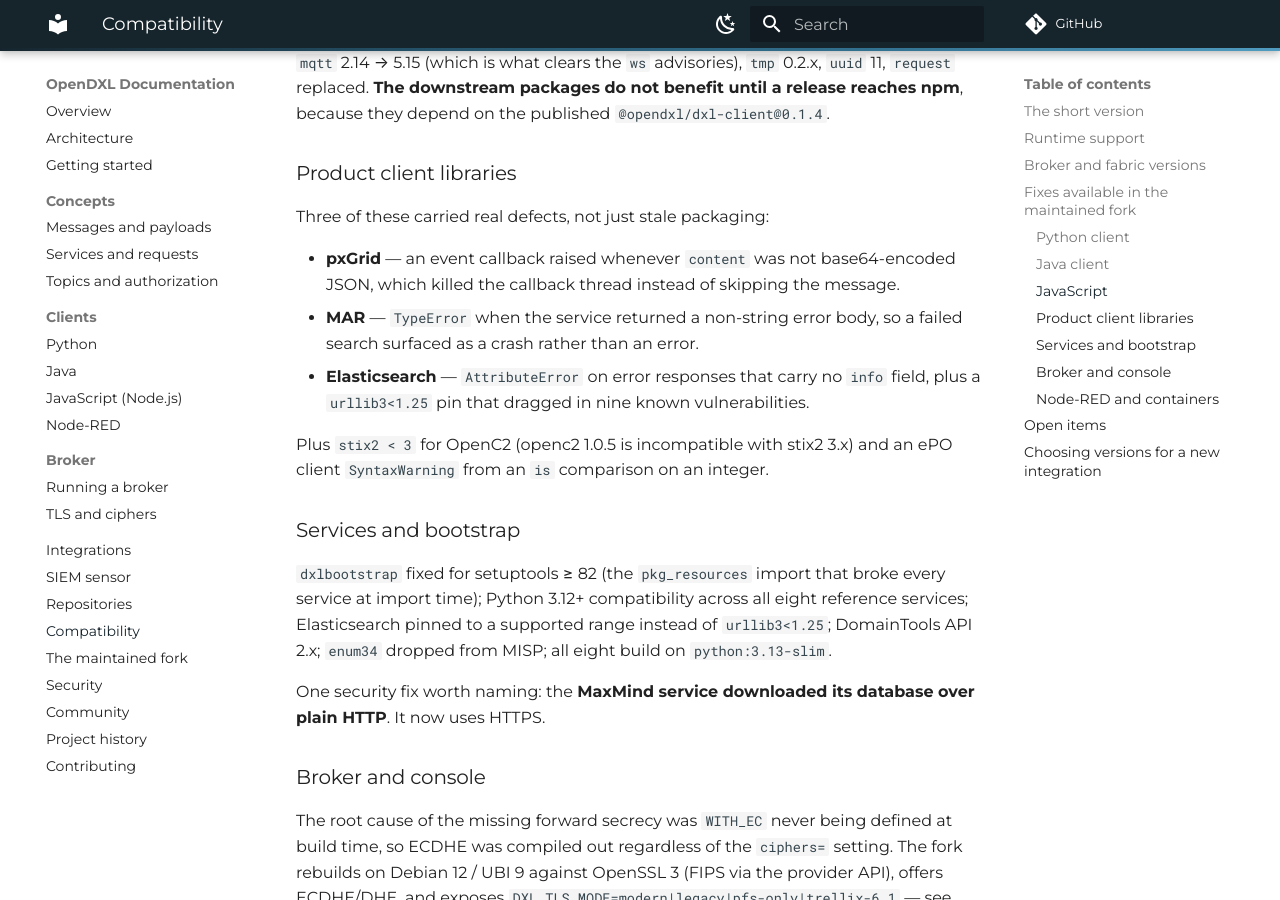
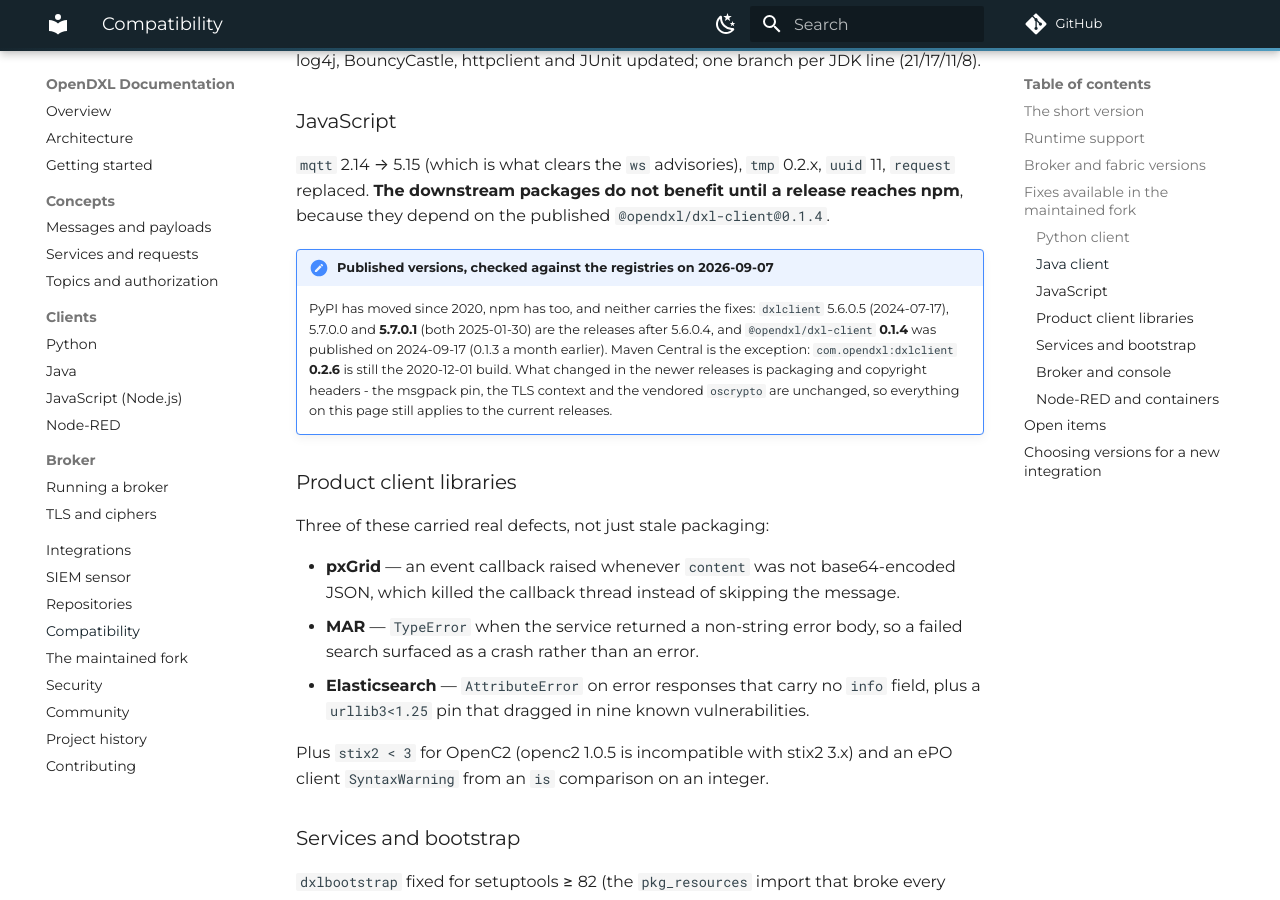
Before and after one commit to JMuellerTX/opendxl-docs, an MkDocs documentation site: the page built from docs/compatibility.md, in a window 1280 px wide and 900 px high, scrolled down 3674 px. Built offline with MkDocs 1.6.1 and Material for MkDocs 9.7.7, drawn with Linux system fonts in a browser that asks for light colours; comment, search, counter and statistics services are not loaded; some of the changed text lies outside the part shown.

Commit message:
Correct the published-version facts, measured against the registries
The pages said "5.6.0.4 (2020)" for the Python client and "0.1.4 (2020)" for
the JavaScript one. Checked against PyPI and npm today: dxlclient had three
more releases (5.6.0.5 on 2024-07-17, 5.7.0.0 and 5.7.0.1 on 2025-01-30) and
@opendxl/dxl-client 0.1.4 was published on 2024-09-17, not 2020. Only Maven
Central matches the old claim: com.opendxl:dxlclient 0.2.6 is from
2020-12-01.

The substance is unchanged, and worth stating precisely rather than by an
implied date: the 5.7.0.1 wheel still pins msgpack<1.0.0, still builds its
SSL context with PROTOCOL_SSLv23 and tls_insecure_set(True), and still
vendors oscrypto. So the fixes are missing from the current release, not
merely from a five-year-old one.

Co-Authored-By: Claude Opus 5 <noreply@anthropic.com>
Claude-Session: https://claude.ai/code/session_01BNEt6qDYkn7vzBQmSyTatV

````diff
--- a/docs/broker/tls.md
+++ b/docs/broker/tls.md
@@ -122,7 +122,7 @@ TlsMinVersion=1.2
 ```
 
 `TlsCiphers` and `TlsMinVersion` are additions of the [maintained fork](../fork.md); the
-released 5.6.0.4 package has neither, and re-enabling the suite there means patching the
+released 5.7.0.1 package has neither, and re-enabling the suite there means patching the
 `ssl` context by hand.
 
 **Java** — see [Java client](../clients/java.md#tls-on-current-jdks). The in-process fix is
--- a/docs/clients/javascript.md
+++ b/docs/clients/javascript.md
@@ -81,7 +81,7 @@ client.registerServiceAsync(info)
 
 ## Dependency state
 
-The published `@opendxl/dxl-client@0.1.4` (2020) pulls `mqtt` 2.x, which brings `ws` 6.2.1 and
+The published `@opendxl/dxl-client@0.1.4` (2024-09-17) pulls `mqtt` 2.x, which brings `ws` 6.2.1 and
 a set of known advisories, plus `tmp` 0.0.33. The [maintained fork](../fork.md) moves to
 `mqtt` 5.x and current `tmp`/`uuid`.
 
--- a/docs/compatibility.md
+++ b/docs/compatibility.md
@@ -22,9 +22,9 @@ almost everything you will hit:
 
 | Client | Published release | Declares | Actually works on |
 |---|---|---|---|
-| Python (`dxlclient`) | 5.6.0.4 (2020) | `python_requires>=2.7.9` | 3.8–3.9 as released; 3.10+ needs the TLS and msgpack fixes |
-| Java (`com.opendxl:dxlclient`) | 0.2.6 (2020) | Java 8 | Java 8–21; **11+ needs the `TLS_RSA_*` workaround** — see [Java client](clients/java.md#tls-on-current-jdks) |
-| JavaScript (`@opendxl/dxl-client`) | 0.1.4 (2020) | Node 8+ | Runs on current Node, but its `mqtt` 2.x tree carries advisories |
+| Python (`dxlclient`) | 5.7.0.1 (2025-01-30) | `python_requires>=2.7.9` | 3.8–3.9 as released; 3.10+ needs the TLS and msgpack fixes. The 2025 release changed the copyright headers, not the code that matters here: it still pins `msgpack<1.0.0`, still calls `ssl.PROTOCOL_SSLv23` with `tls_insecure_set(True)`, and still vendors `oscrypto` |
+| Java (`com.opendxl:dxlclient`) | 0.2.6 (2020-12-01) | Java 8 | Java 8–21; **11+ needs the `TLS_RSA_*` workaround** — see [Java client](clients/java.md#tls-on-current-jdks) |
+| JavaScript (`@opendxl/dxl-client`) | 0.1.4 (2024-09-17) | Node 8+ | Runs on current Node, but its `mqtt` 2.x tree carries advisories |
 | Node-RED nodes | 0.1.x (2020) | Node-RED 0.19+ | Works on Node-RED 4.x; inherits the JavaScript client's dependency tree |
 
 ## Broker and fabric versions
@@ -103,6 +103,16 @@ httpclient and JUnit updated; one branch per JDK line (21/17/11/8).
 `request` replaced. **The downstream packages do not benefit until a release reaches npm**,
 because they depend on the published `@opendxl/dxl-client@0.1.4`.
 
+!!! note "Published versions, checked against the registries on 2026-09-07"
+
+    PyPI has moved since 2020, npm has too, and neither carries the fixes: `dxlclient`
+    5.6.0.5 (2024-07-17), 5.7.0.0 and **5.7.0.1** (both 2025-01-30) are the releases after
+    5.6.0.4, and `@opendxl/dxl-client` **0.1.4** was published on 2024-09-17 (0.1.3 a month
+    earlier). Maven Central is the exception: `com.opendxl:dxlclient` **0.2.6** is still the
+    2020-12-01 build. What changed in the newer releases is packaging and copyright headers -
+    the msgpack pin, the TLS context and the vendored `oscrypto` are unchanged, so everything
+    on this page still applies to the current releases.
+
 ### Product client libraries
 
 Three of these carried real defects, not just stale packaging:
````
Also changed, not shown: docs/clients/python.md (+2 -2 lines).
